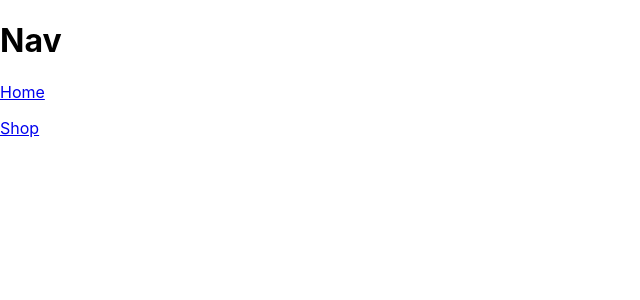
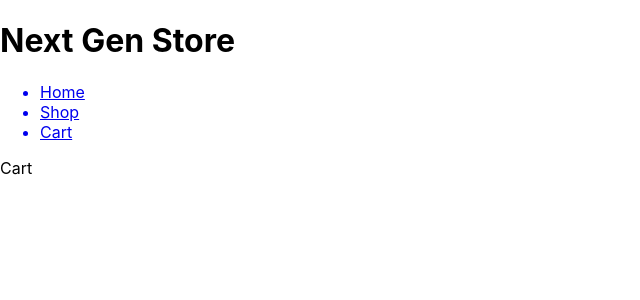
Before and after one commit to sultanp91/shopping-cart, a React (Create React App) app: page /cart in a window 1280 px wide. Shown: the top 300 px of the page, without its empty margins (0-640 px from the left). Built offline with nearby package versions, Linux system fonts and the light colour scheme.

Commit message:
updated nav and routing

```diff
--- a/src/App.js
+++ b/src/App.js
@@ -1,5 +1,6 @@
 import React from 'react';
 import { BrowserRouter as Router, Switch, Route } from 'react-router-dom';
+import Cart from './components/Cart';
 import Landing from './components/Landing';
 import Nav from './components/Nav';
 import Shop from './components/Shop';
@@ -12,6 +13,7 @@ function App() {
         <Switch>
           <Route exact path='/' component={Landing} />
           <Route path='/shop' component={Shop} />
+          <Route path='/cart' component={Cart} />
         </Switch>
       </div>
     </Router>
--- a/src/components/Cart.js
+++ b/src/components/Cart.js
@@ -1,13 +1,7 @@
 import React from 'react';
 
 function Cart() {
-  let doffy;
-
-  return (
-    <div>
-      <nav></nav>
-    </div>
-  );
+  return <div>Cart</div>;
 }
 
 export default Cart;
--- a/src/components/Nav.js
+++ b/src/components/Nav.js
@@ -4,13 +4,18 @@ import { Link } from 'react-router-dom';
 function Nav() {
   return (
     <div>
-      <h1>Nav</h1>
-      <Link to='/'>
-        <p>Home</p>
-      </Link>
-      <Link to='/shop'>
-        <p>Shop</p>
-      </Link>
+      <h1>Next Gen Store</h1>
+      <ul>
+        <Link to='/'>
+          <li>Home</li>
+        </Link>
+        <Link to='/shop'>
+          <li>Shop</li>
+        </Link>
+        <Link to='/cart'>
+          <li>Cart</li>
+        </Link>
+      </ul>
     </div>
   );
 }
```
